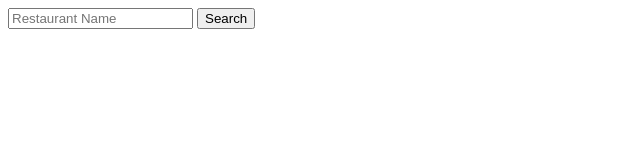
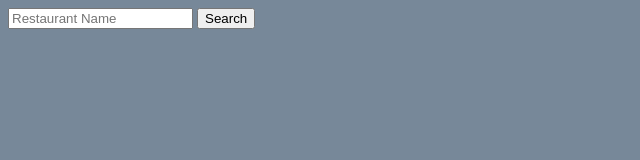
Before and after one commit to Web-Cam/FoodSpinner, a website: page public/index.html in a window 1280 px wide. Shown: the whole page, without its empty margins (0-640 px from the left). Drawn offline with nearby package versions, Linux system fonts and the light colour scheme.

Commit message:
change background color

```diff
--- a/public/index.html
+++ b/public/index.html
@@ -5,6 +5,11 @@
     <meta name="viewport" content="width=device-width, initial-scale=1.0" />
     <title>Food spinner</title>
     <script src="https://ajax.googleapis.com/ajax/libs/jquery/3.4.1/jquery.min.js"></script>
+    <style>
+      body {
+        background-color: lightslategray;
+      }
+    </style>
   </head>
 
   <body>
```
